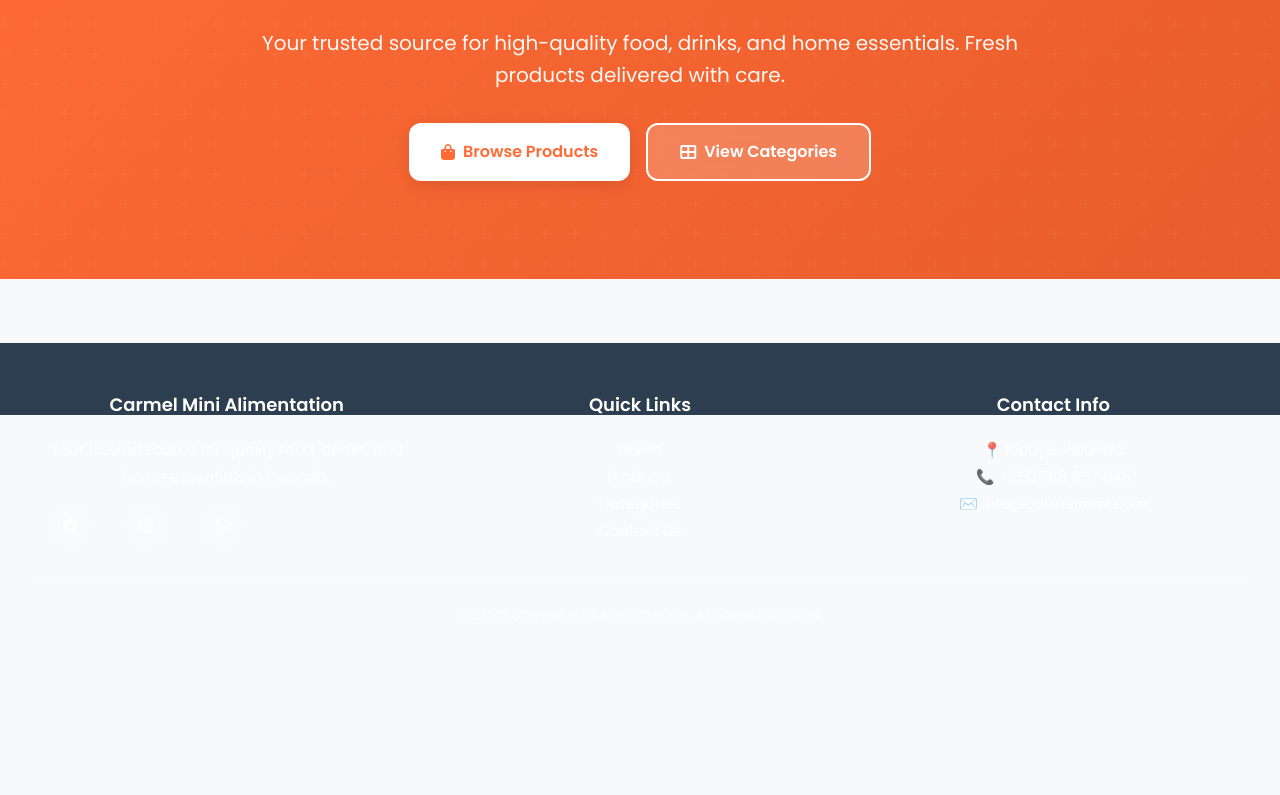
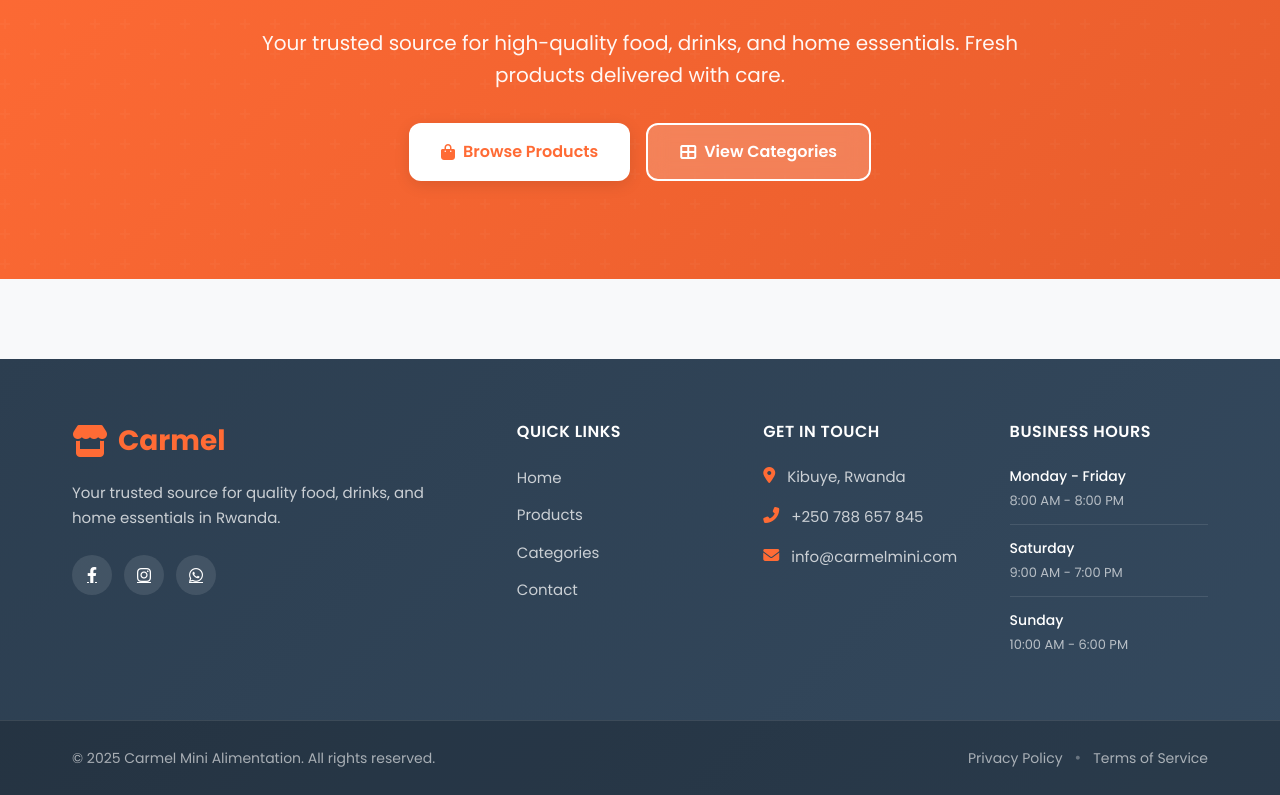
Before and after one commit to jeanleonhirwa/CARMEL, a React (Vite) app: page / in a window 1280 px wide. Shown: the part 293-1088 px from the top of the page. Before the commit the page ends 918 px from the top, so only its background shows below. Built offline with nearby package versions, Linux system fonts and the light colour scheme.

Commit message:
Eighth commit

```diff
--- a/src/components/Footer.jsx
+++ b/src/components/Footer.jsx
@@ -3,42 +3,92 @@ import { Link } from 'react-router-dom';
 
 const Footer = () => {
   return (
-    <footer className="footer-modern">
-      <div className="footer-content">
-        <div className="footer-section">
-          <h3>Carmel Mini Alimentation</h3>
-          <p>Your trusted source for quality food, drinks, and home essentials in Rwanda.</p>
-          <div className="social-links">
-            <a href="https://www.facebook.com/" target="_blank" rel="noopener noreferrer" className="social-link">
-              <i className="fab fa-facebook"></i>
+    <footer className="footer-clean">
+      <div className="footer-container">
+
+        {/* Company Section */}
+        <div className="footer-col footer-col-about">
+          <div className="footer-logo">
+            <i className="fas fa-store"></i>
+            <span>Carmel</span>
+          </div>
+          <p className="footer-description">
+            Your trusted source for quality food, drinks, and home essentials in Rwanda.
+          </p>
+          <div className="footer-socials">
+            <a href="https://www.facebook.com/" target="_blank" rel="noopener noreferrer" aria-label="Facebook">
+              <i className="fab fa-facebook-f"></i>
             </a>
-            <a href="https://www.instagram.com/" target="_blank" rel="noopener noreferrer" className="social-link">
+            <a href="https://www.instagram.com/" target="_blank" rel="noopener noreferrer" aria-label="Instagram">
               <i className="fab fa-instagram"></i>
             </a>
-            <a href="https://wa.me/250780000000" target="_blank" rel="noopener noreferrer" className="social-link">
+            <a href="https://wa.me/250788657845" target="_blank" rel="noopener noreferrer" aria-label="WhatsApp">
               <i className="fab fa-whatsapp"></i>
             </a>
           </div>
         </div>
 
-        <div className="footer-section">
-          <h3>Quick Links</h3>
-          <p><Link to="/">Home</Link></p>
-          <p><Link to="/products">Products</Link></p>
-          <p><Link to="/categories">Categories</Link></p>
-          <p><Link to="/contact">Contact Us</Link></p>
+        {/* Quick Links */}
+        <div className="footer-col">
+          <h4 className="footer-title">Quick Links</h4>
+          <ul className="footer-links">
+            <li><Link to="/">Home</Link></li>
+            <li><Link to="/products">Products</Link></li>
+            <li><Link to="/categories">Categories</Link></li>
+            <li><Link to="/contact">Contact</Link></li>
+          </ul>
         </div>
 
-        <div className="footer-section">
-          <h3>Contact Info</h3>
-          <p>📍 Kibuye, Rwanda</p>
-          <p>📞 +250 788 657 845</p>
-          <p>✉️ info@carmelmini.com</p>
+        {/* Contact Info */}
+        <div className="footer-col">
+          <h4 className="footer-title">Get in Touch</h4>
+          <ul className="footer-contact">
+            <li>
+              <i className="fas fa-map-marker-alt"></i>
+              <span>Kibuye, Rwanda</span>
+            </li>
+            <li>
+              <i className="fas fa-phone-alt"></i>
+              <a href="tel:+250788657845">+250 788 657 845</a>
+            </li>
+            <li>
+              <i className="fas fa-envelope"></i>
+              <a href="mailto:info@carmelmini.com">info@carmelmini.com</a>
+            </li>
+          </ul>
         </div>
+
+        {/* Business Hours */}
+        <div className="footer-col">
+          <h4 className="footer-title">Business Hours</h4>
+          <ul className="footer-hours">
+            <li>
+              <span>Monday - Friday</span>
+              <span>8:00 AM - 8:00 PM</span>
+            </li>
+            <li>
+              <span>Saturday</span>
+              <span>9:00 AM - 7:00 PM</span>
+            </li>
+            <li>
+              <span>Sunday</span>
+              <span>10:00 AM - 6:00 PM</span>
+            </li>
+          </ul>
+        </div>
+
       </div>
 
-      <div className="footer-bottom">
-        <p>© 2025 Carmel Mini Alimentation. All rights reserved.</p>
+      {/* Footer Bottom */}
+      <div className="footer-bottom-clean">
+        <div className="footer-bottom-container">
+          <p>© 2025 Carmel Mini Alimentation. All rights reserved.</p>
+          <div className="footer-bottom-links">
+            <a href="#">Privacy Policy</a>
+            <span>•</span>
+            <a href="#">Terms of Service</a>
+          </div>
+        </div>
       </div>
     </footer>
   );
--- a/src/styles/Modern.css
+++ b/src/styles/Modern.css
@@ -510,52 +510,56 @@ html {
 }
 
 /* ============================================
-   FOOTER IMPROVEMENTS
+   CLEAN PROFESSIONAL FOOTER
    ============================================ */
 
-.footer-modern {
-    background: var(--text-dark);
+.footer-clean {
+    background: linear-gradient(135deg, #2C3E50 0%, #34495E 100%);
     color: white;
-    padding: 48px 32px 24px;
-    margin-top: 64px;
+    margin-top: 80px;
 }
 
-.footer-content {
+.footer-container {
     max-width: 1200px;
     margin: 0 auto;
+    padding: 60px 32px 40px;
     display: grid;
-    grid-template-columns: repeat(auto-fit, minmax(250px, 1fr));
-    gap: 40px;
-    margin-bottom: 32px;
+    grid-template-columns: 2fr 1fr 1fr 1fr;
+    gap: 48px;
 }
 
-.footer-section h3 {
-    font-size: 18px;
-    font-weight: 600;
-    margin-bottom: 16px;
-    color: white;
+/* Company/About Section */
+.footer-col-about {
+    padding-right: 20px;
 }
 
-.footer-section p,
-.footer-section a {
-    color: rgba(255, 255, 255, 0.8);
-    text-decoration: none;
-    font-size: 15px;
-    line-height: 1.8;
-    transition: var(--transition);
+.footer-logo {
+    display: flex;
+    align-items: center;
+    gap: 10px;
+    font-size: 28px;
+    font-weight: 700;
+    color: var(--primary);
+    margin-bottom: 16px;
 }
 
-.footer-section a:hover {
-    color: var(--primary);
+.footer-logo i {
+    font-size: 32px;
 }
 
-.social-links {
-    display: flex;
-    gap: 16px;
-    margin-top: 16px;
+.footer-description {
+    color: rgba(255, 255, 255, 0.75);
+    font-size: 15px;
+    line-height: 1.7;
+    margin-bottom: 24px;
 }
 
-.social-link {
+.footer-socials {
+    display: flex;
+    gap: 12px;
+}
+
+.footer-socials a {
     width: 40px;
     height: 40px;
     border-radius: 50%;
@@ -564,21 +568,237 @@ html {
     align-items: center;
     justify-content: center;
     color: white;
-    font-size: 18px;
+    font-size: 16px;
     transition: var(--transition);
 }
 
-.social-link:hover {
+.footer-socials a:hover {
     background: var(--primary);
     transform: translateY(-3px);
+    box-shadow: 0 4px 12px rgba(255, 107, 53, 0.3);
 }
 
-.footer-bottom {
+/* Column Titles */
+.footer-title {
+    font-size: 16px;
+    font-weight: 600;
+    color: white;
+    margin-bottom: 20px;
+    text-transform: uppercase;
+    letter-spacing: 0.5px;
+}
+
+/* Links List */
+.footer-links {
+    list-style: none;
+    padding: 0;
+    margin: 0;
+}
+
+.footer-links li {
+    margin-bottom: 12px;
+}
+
+.footer-links a {
+    color: rgba(255, 255, 255, 0.75);
+    text-decoration: none;
+    font-size: 15px;
+    transition: var(--transition);
+    display: inline-block;
+}
+
+.footer-links a:hover {
+    color: var(--primary);
+    transform: translateX(5px);
+}
+
+/* Contact Info */
+.footer-contact {
+    list-style: none;
+    padding: 0;
+    margin: 0;
+}
+
+.footer-contact li {
+    display: flex;
+    align-items: flex-start;
+    gap: 12px;
+    margin-bottom: 16px;
+    color: rgba(255, 255, 255, 0.75);
+    font-size: 15px;
+}
+
+.footer-contact i {
+    color: var(--primary);
+    font-size: 16px;
+    margin-top: 2px;
+    flex-shrink: 0;
+}
+
+.footer-contact a {
+    color: rgba(255, 255, 255, 0.75);
+    text-decoration: none;
+    transition: var(--transition);
+}
+
+.footer-contact a:hover {
+    color: var(--primary);
+}
+
+/* Business Hours */
+.footer-hours {
+    list-style: none;
+    padding: 0;
+    margin: 0;
+}
+
+.footer-hours li {
+    display: flex;
+    flex-direction: column;
+    gap: 4px;
+    margin-bottom: 12px;
+    padding-bottom: 12px;
+    border-bottom: 1px solid rgba(255, 255, 255, 0.1);
+}
+
+.footer-hours li:last-child {
+    border-bottom: none;
+}
+
+.footer-hours li span:first-child {
+    color: white;
+    font-weight: 500;
+    font-size: 14px;
+}
+
+.footer-hours li span:last-child {
+    color: rgba(255, 255, 255, 0.65);
+    font-size: 13px;
+}
+
+/* Footer Bottom */
+.footer-bottom-clean {
+    background: rgba(0, 0, 0, 0.2);
     border-top: 1px solid rgba(255, 255, 255, 0.1);
-    padding-top: 24px;
-    text-align: center;
+}
+
+.footer-bottom-container {
+    max-width: 1200px;
+    margin: 0 auto;
+    padding: 24px 32px;
+    display: flex;
+    justify-content: space-between;
+    align-items: center;
+    flex-wrap: wrap;
+    gap: 16px;
+}
+
+.footer-bottom-container p {
     color: rgba(255, 255, 255, 0.6);
     font-size: 14px;
+    margin: 0;
+}
+
+.footer-bottom-links {
+    display: flex;
+    align-items: center;
+    gap: 12px;
+}
+
+.footer-bottom-links a {
+    color: rgba(255, 255, 255, 0.6);
+    text-decoration: none;
+    font-size: 14px;
+    transition: var(--transition);
+}
+
+.footer-bottom-links a:hover {
+    color: var(--primary);
+}
+
+.footer-bottom-links span {
+    color: rgba(255, 255, 255, 0.3);
+}
+
+/* Responsive Footer */
+@media (max-width: 968px) {
+    .footer-container {
+        grid-template-columns: 1fr 1fr;
+        gap: 40px;
+        padding: 48px 32px 32px;
+    }
+
+    .footer-col-about {
+        grid-column: 1 / -1;
+        padding-right: 0;
+        text-align: center;
+    }
+
+    .footer-logo {
+        justify-content: center;
+    }
+
+    .footer-socials {
+        justify-content: center;
+    }
+}
+
+@media (max-width: 768px) {
+    .footer-clean {
+        margin-top: 60px;
+    }
+
+    .footer-container {
+        grid-template-columns: 1fr;
+        gap: 32px;
+        padding: 40px 24px 24px;
+    }
+
+    .footer-col {
+        text-align: center;
+    }
+
+    .footer-links,
+    .footer-contact,
+    .footer-hours {
+        text-align: left;
+    }
+
+    .footer-bottom-container {
+        flex-direction: column;
+        text-align: center;
+        padding: 20px 24px;
+    }
+}
+
+@media (max-width: 480px) {
+    .footer-container {
+        padding: 32px 20px 20px;
+        gap: 28px;
+    }
+
+    .footer-logo {
+        font-size: 24px;
+    }
+
+    .footer-logo i {
+        font-size: 28px;
+    }
+
+    .footer-title {
+        font-size: 15px;
+        margin-bottom: 16px;
+    }
+
+    .footer-description {
+        font-size: 14px;
+    }
+
+    .footer-socials a {
+        width: 36px;
+        height: 36px;
+        font-size: 14px;
+    }
 }
 
 /* ============================================
```
Also changed, not shown: src/App.css (+6 -3 lines), public/favicon.png, 1 other file (tests, documents, lock files or other folders).
